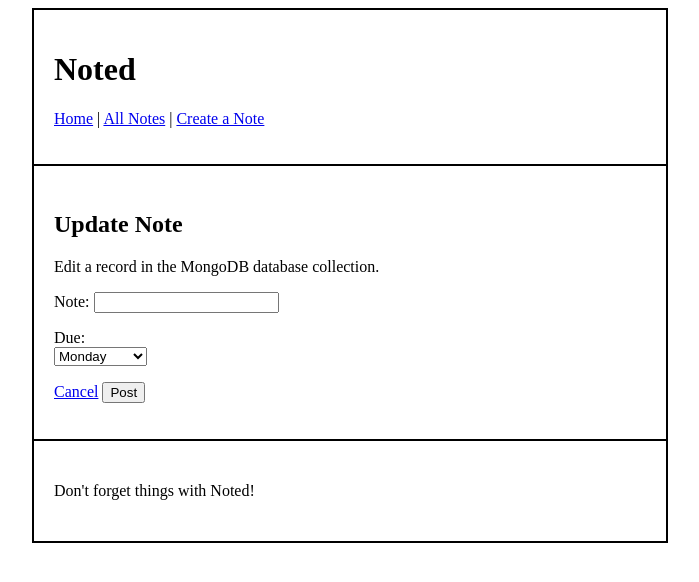
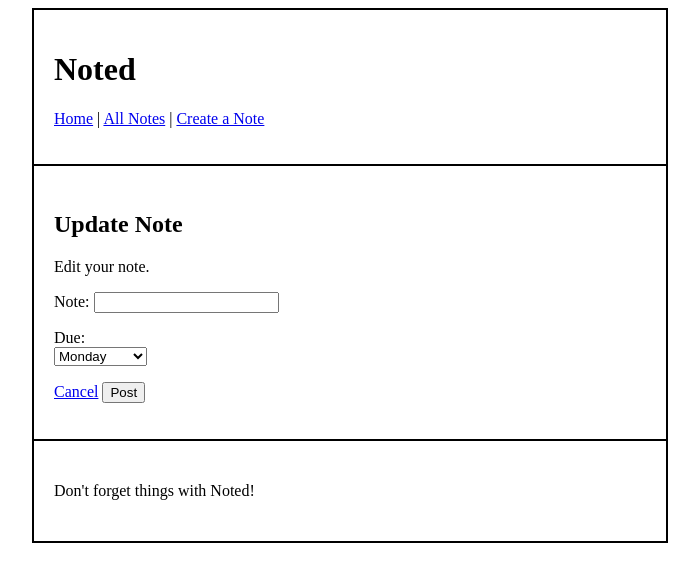
Before and after one commit to dbdesign-students-spring2024/7-web-app-mathewpan2, a Flask app: template templates/edit.html in a window 1280 px wide. Shown: the top 582 px of the page, without its empty margins (290-989 px from the left). Run offline with Flask 2, Linux system fonts and the light colour scheme; the template is opened without the code that fills it, so the values that code supplies are empty.

Commit message:
text change

```diff
--- a/templates/edit.html
+++ b/templates/edit.html
@@ -1,6 +1,6 @@
 {% extends 'base.html' %} {% block container %}
 <h2>Update Note</h2>
-<p>Edit a record in the MongoDB database collection.</p>
+<p>Edit your note.</p>
 <form method="POST" action="{{ url_for('edit_post', mongoid=mongoid) }}">
   <p>Note: <input type="text" id="fnote" name="fnote" /><br /></p>
   <label for="fdate">Due:</label><br />
```
